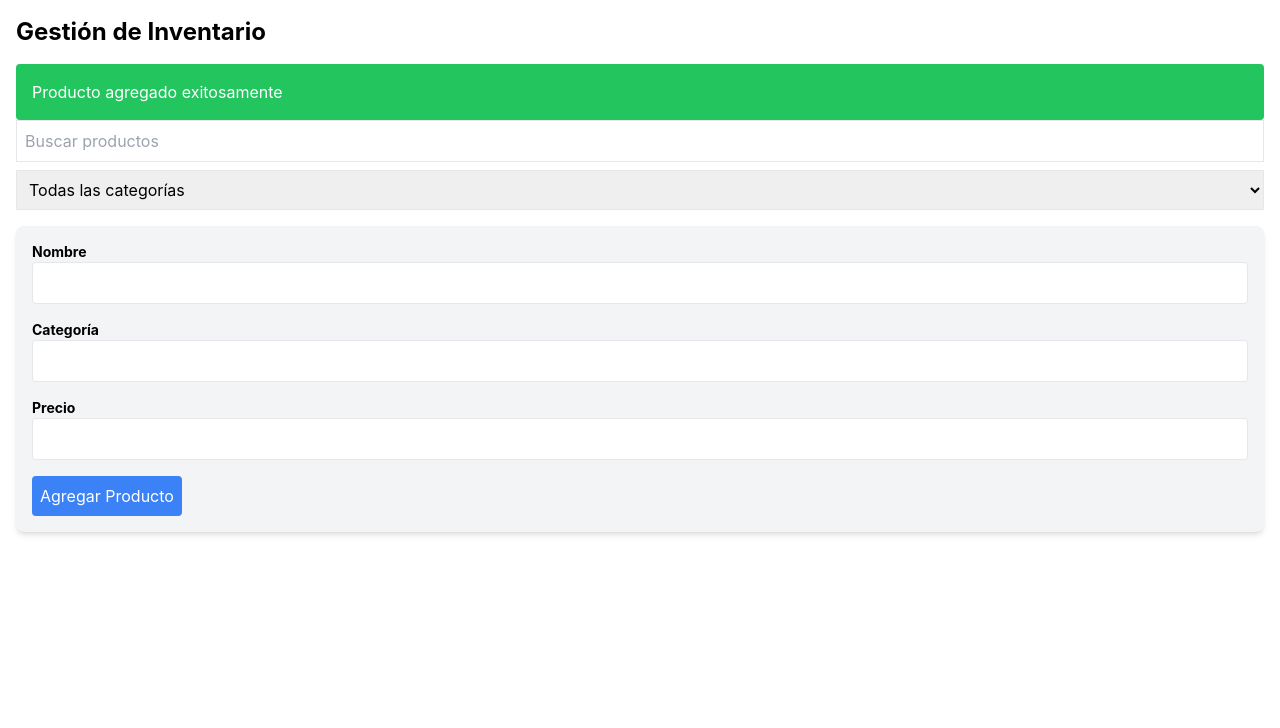
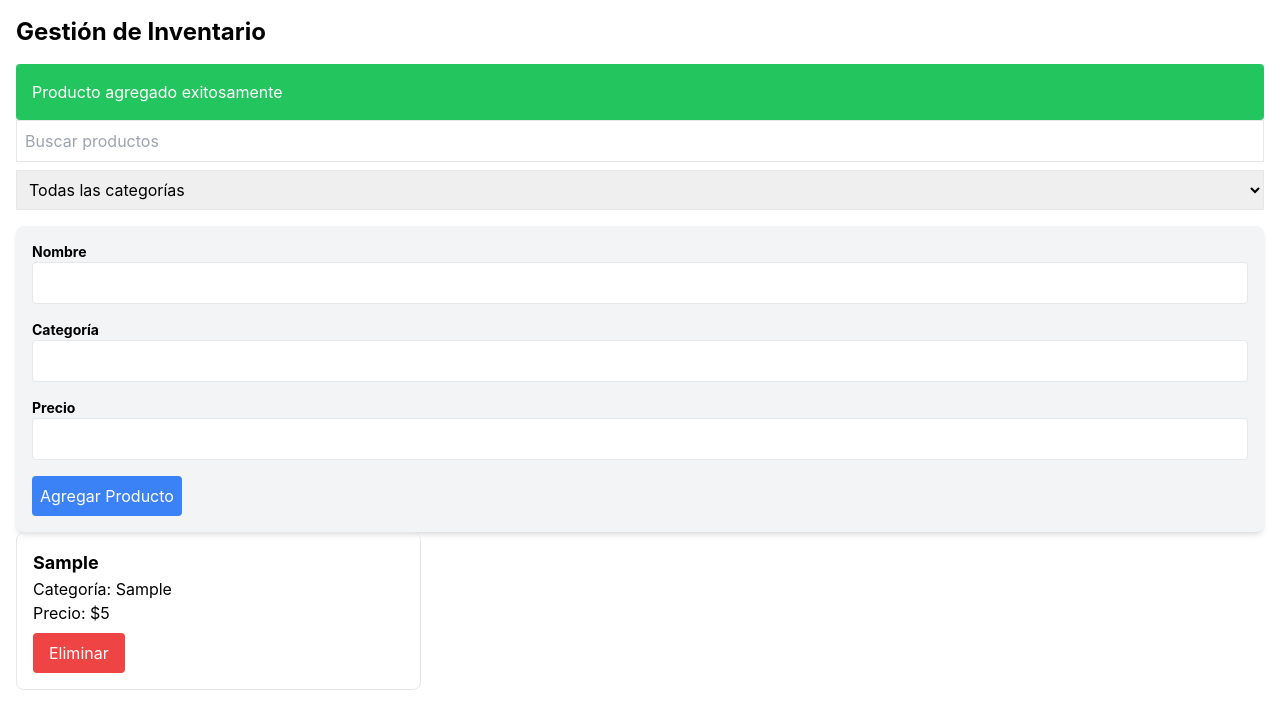
Before and after one commit to Luixls/FRONTEND2-ea1.1-proyecto, a React (Create React App) app: page / in a window 1280 px wide. Both pictures are taken after typing "Sample", "Sample", "5" into the empty fields and a click on the button "Agregar Producto". Shown: the top 728 px of the page. Built offline with nearby package versions, Linux system fonts and the light colour scheme.

Commit message:
Eliminar

```diff
--- a/src/App.js
+++ b/src/App.js
@@ -1,15 +1,36 @@
-import React, { useState } from 'react';
+import React, { useState, useEffect } from 'react';
 import ListaProductos from './componentes/ListaProductos';
 import FormularioProducto from './componentes/FormularioProducto';
 import Notificacion from './componentes/Notificacion';
+import { obtenerProductos, guardarProductos } from './utilidades/almacenamiento';
 
 function App() {
   const [filtro, setFiltro] = useState('');
   const [busqueda, setBusqueda] = useState('');
   const [mensaje, setMensaje] = useState('');
+  const [productos, setProductos] = useState([]);
 
-  const handleProductoAgregado = () => {
+  // Cargar productos desde LocalStorage cuando el componente se monta
+  useEffect(() => {
+    const productosGuardados = obtenerProductos();
+    setProductos(productosGuardados);
+  }, []);
+
+  // Función que se llama cuando se agrega un nuevo producto
+  const handleProductoAgregado = (nuevoProducto) => {
+    const productosActualizados = [...productos, nuevoProducto];
+    setProductos(productosActualizados); // Actualizar el estado con el nuevo producto
+    guardarProductos(productosActualizados); // Guardar en LocalStorage
     setMensaje('Producto agregado exitosamente');
+    setTimeout(() => setMensaje(''), 3000);
+  };
+
+  // Función para eliminar un producto
+  const handleEliminarProducto = (idProducto) => {
+    const productosActualizados = productos.filter(producto => producto.id !== idProducto);
+    setProductos(productosActualizados); // Actualizar el estado sin el producto eliminado
+    guardarProductos(productosActualizados); // Actualizar LocalStorage
+    setMensaje('Producto eliminado exitosamente');
     setTimeout(() => setMensaje(''), 3000);
   };
 
@@ -39,8 +60,9 @@ function App() {
         </select>
       </div>
 
+      {/* Pasamos la lista de productos y la función para eliminar productos */}
       <FormularioProducto onProductoAgregado={handleProductoAgregado} />
-      <ListaProductos filtro={filtro} busqueda={busqueda} />
+      <ListaProductos productos={productos} filtro={filtro} busqueda={busqueda} onEliminarProducto={handleEliminarProducto} />
     </div>
   );
 }
--- a/src/componentes/FormularioProducto.js
+++ b/src/componentes/FormularioProducto.js
@@ -1,6 +1,5 @@
 import React, { useState } from 'react';
 import Producto from '../modelos/Producto';
-import { guardarProductos, obtenerProductos } from '../utilidades/almacenamiento';
 
 const FormularioProducto = ({ onProductoAgregado }) => {
   const [nombre, setNombre] = useState('');
@@ -11,11 +10,9 @@ const FormularioProducto = ({ onProductoAgregado }) => {
     e.preventDefault();
 
     const nuevoProducto = new Producto(Date.now(), nombre, categoria, precio);
-    const productosExistentes = obtenerProductos();
-    productosExistentes.push(nuevoProducto);
-    guardarProductos(productosExistentes);
+    onProductoAgregado(nuevoProducto); // Pasamos el nuevo producto a App.js
 
-    onProductoAgregado();
+    // Limpiar los campos del formulario
     setNombre('');
     setCategoria('');
     setPrecio('');
--- a/src/componentes/ListaProductos.js
+++ b/src/componentes/ListaProductos.js
@@ -1,13 +1,6 @@
-import React, { useState, useEffect } from 'react';
-import { obtenerProductos } from '../utilidades/almacenamiento';
+import React from 'react';
 
-const ListaProductos = ({ filtro, busqueda }) => {
-  const [productos, setProductos] = useState([]);
-
-  useEffect(() => {
-    const productosGuardados = obtenerProductos();
-    setProductos(productosGuardados);
-  }, []);
+const ListaProductos = ({ productos, filtro, busqueda, onEliminarProducto }) => {
 
   const productosFiltrados = productos.filter(producto =>
     producto.nombre.toLowerCase().includes(busqueda.toLowerCase()) &&
@@ -16,13 +9,24 @@ const ListaProductos = ({ filtro, busqueda }) => {
 
   return (
     <div className="grid grid-cols-1 md:grid-cols-2 lg:grid-cols-3 gap-4">
-      {productosFiltrados.map(producto => (
-        <div key={producto.id} className="p-4 border rounded-lg">
-          <h3 className="text-lg font-bold">{producto.nombre}</h3>
-          <p>Categoría: {producto.categoria}</p>
-          <p>Precio: ${producto.precio}</p>
-        </div>
-      ))}
+      {productosFiltrados.length > 0 ? (
+        productosFiltrados.map(producto => (
+          <div key={producto.id} className="p-4 border rounded-lg">
+            <h3 className="text-lg font-bold">{producto.nombre}</h3>
+            <p>Categoría: {producto.categoria}</p>
+            <p>Precio: ${producto.precio}</p>
+            {/* Botón para eliminar producto */}
+            <button
+              onClick={() => onEliminarProducto(producto.id)}
+              className="bg-red-500 text-white px-4 py-2 rounded mt-2"
+            >
+              Eliminar
+            </button>
+          </div>
+        ))
+      ) : (
+        <p>No se encontraron productos.</p>
+      )}
     </div>
   );
 };
```
Also changed, not shown: 1 other file (tests, documents, lock files or other folders).
